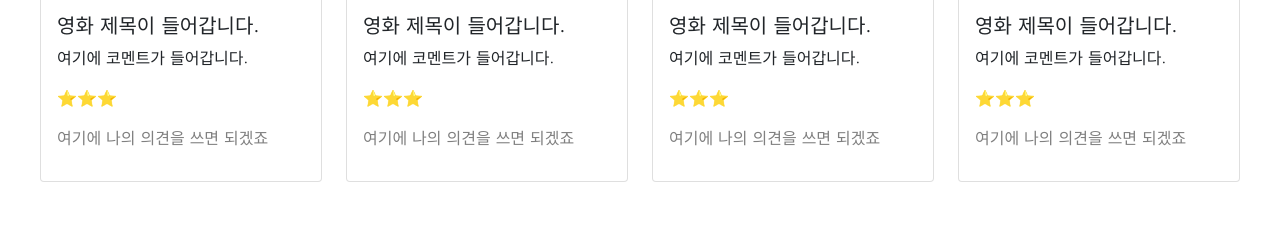
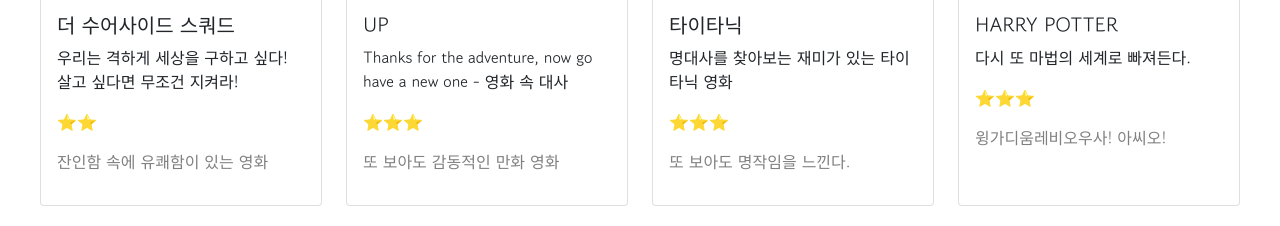
Before and after one commit to ceciljung/mypage, a plain HTML site: page index.html in a window 1280 px wide. Shown: the part 788-1014 px from the top of the page. Before the commit the page ends 990 px from the top, so only its background shows below. Drawn offline with nearby package versions, Linux system fonts and the light colour scheme.

Commit message:
Update index.html

```diff
--- a/index.html
+++ b/index.html
@@ -128,46 +128,46 @@
                     <img src="https://movie-phinf.pstatic.net/20210728_221/1627440327667GyoYj_JPEG/movie_image.jpg"
                         class="card-img-top" alt="...">
                     <div class="card-body">
-                        <h5 class="card-title">영화 제목이 들어갑니다.</h5>
-                        <p class="card-text">여기에 코멘트가 들어갑니다.</p>
-                        <p>⭐⭐⭐</p>
-                        <p class="mycomment">여기에 나의 의견을 쓰면 되겠죠</p>
+                        <h5 class="card-title">더 수어사이드 스쿼드</h5>
+                        <p class="card-text">우리는 격하게 세상을 구하고 싶다! 살고 싶다면 무조건 지켜라!</p>
+                        <p>⭐⭐</p>
+                        <p class="mycomment">잔인함 속에 유쾌함이 있는 영화</p>
                     </div>
                 </div>
             </div>
             <div class="col">
                 <div class="card h-100">
-                    <img src="https://movie-phinf.pstatic.net/20210728_221/1627440327667GyoYj_JPEG/movie_image.jpg"
+                    <img src="https://upload.wikimedia.org/wikipedia/ko/7/74/%EC%97%85_%28%EC%98%81%ED%99%94%29_%ED%8F%AC%EC%8A%A4%ED%84%B0.jpg"
                         class="card-img-top" alt="...">
                     <div class="card-body">
-                        <h5 class="card-title">영화 제목이 들어갑니다.</h5>
-                        <p class="card-text">여기에 코멘트가 들어갑니다.</p>
+                        <h5 class="card-title">UP</h5>
+                        <p class="card-text">Thanks for the adventure, now go have a new one - 영화 속 대사</p>
                         <p>⭐⭐⭐</p>
-                        <p class="mycomment">여기에 나의 의견을 쓰면 되겠죠</p>
+                        <p class="mycomment">또 보아도 감동적인 만화 영화</p>
                     </div>
                 </div>
             </div>
             <div class="col">
                 <div class="card h-100">
-                    <img src="https://movie-phinf.pstatic.net/20210728_221/1627440327667GyoYj_JPEG/movie_image.jpg"
+                    <img src="https://encrypted-tbn0.gstatic.com/images?q=tbn:ANd9GcTbGhhoYwPUaw_2B_4dlIbs4jrA98pdsYxufw&usqp=CAU"
                         class="card-img-top" alt="...">
                     <div class="card-body">
-                        <h5 class="card-title">영화 제목이 들어갑니다.</h5>
-                        <p class="card-text">여기에 코멘트가 들어갑니다.</p>
+                        <h5 class="card-title">타이타닉</h5>
+                        <p class="card-text">명대사를 찾아보는 재미가 있는 타이타닉 영화</p>
                         <p>⭐⭐⭐</p>
-                        <p class="mycomment">여기에 나의 의견을 쓰면 되겠죠</p>
+                        <p class="mycomment">또 보아도 명작임을 느낀다.</p>
                     </div>
                 </div>
             </div>
             <div class="col">
                 <div class="card h-100">
-                    <img src="https://movie-phinf.pstatic.net/20210728_221/1627440327667GyoYj_JPEG/movie_image.jpg"
+                    <img src="https://encrypted-tbn0.gstatic.com/images?q=tbn:ANd9GcRH0S0lQ9AvcnAzOPwh2sj6WIcLeIp5n2D7xQ&usqp=CAU"
                         class="card-img-top" alt="...">
                     <div class="card-body">
-                        <h5 class="card-title">영화 제목이 들어갑니다.</h5>
-                        <p class="card-text">여기에 코멘트가 들어갑니다.</p>
+                        <h5 class="card-title">HARRY POTTER</h5>
+                        <p class="card-text">다시 또 마법의 세계로 빠져든다.</p>
                         <p>⭐⭐⭐</p>
-                        <p class="mycomment">여기에 나의 의견을 쓰면 되겠죠</p>
+                        <p class="mycomment">윙가디움레비오우사! 아씨오! </p>
                     </div>
                 </div>
             </div>
```
